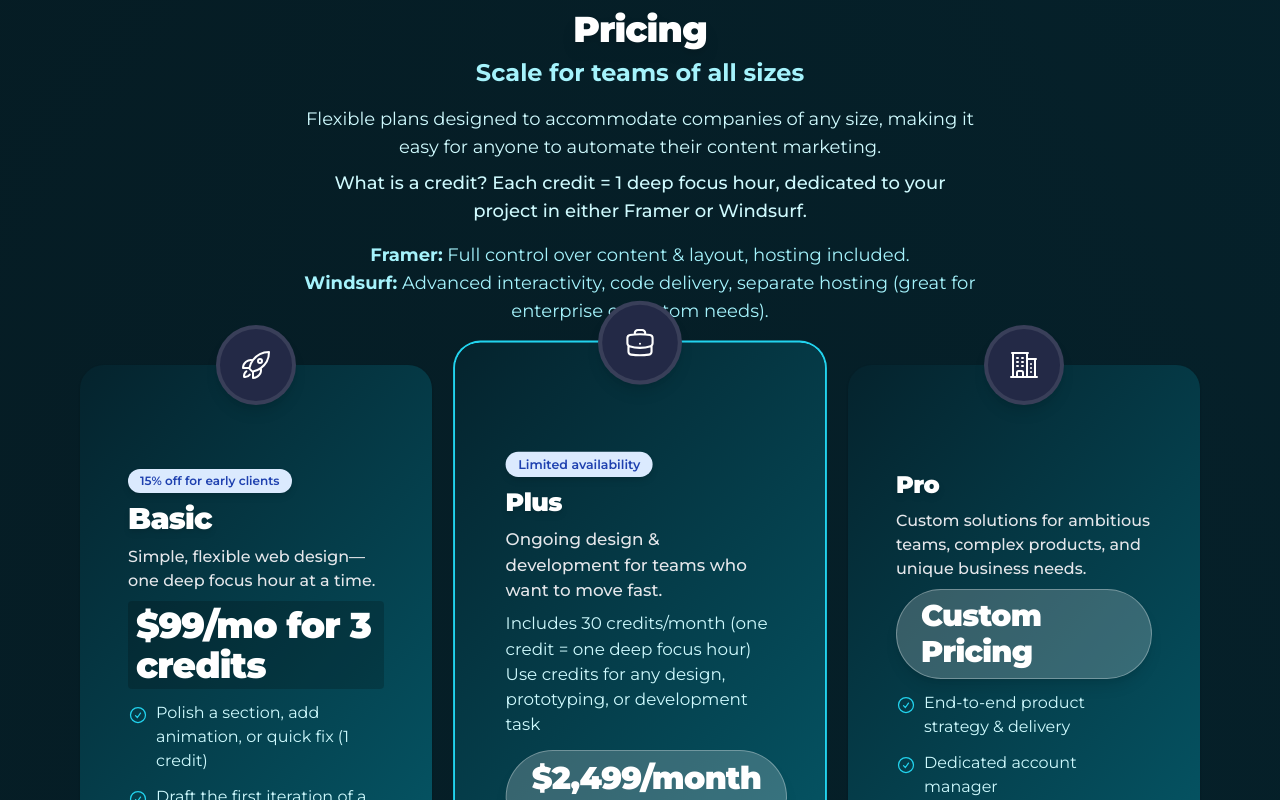
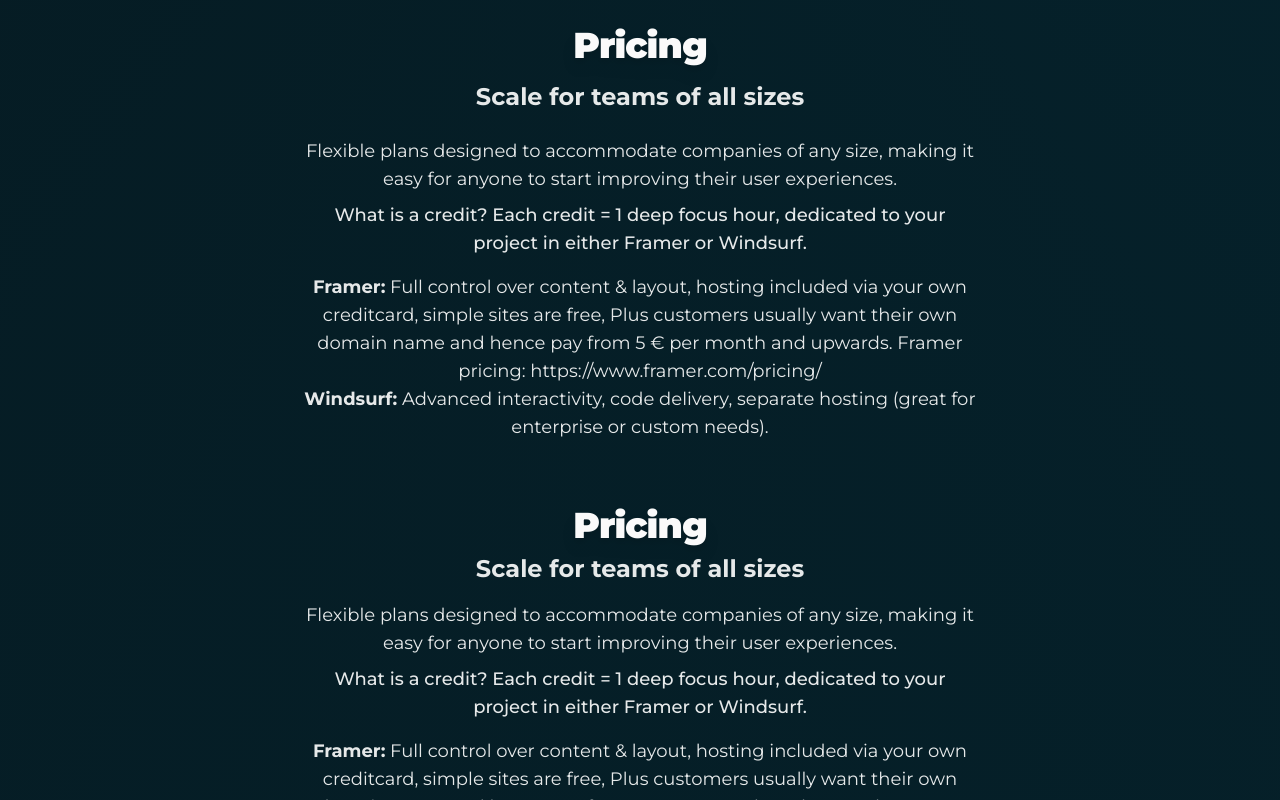
Before and after one commit to mbjorke/blueberry-site, a Next.js app: page / in a window 1280 px wide. Shown: the part 940-1740 px from the top of the page. Built offline with nearby package versions, Linux system fonts and the light colour scheme.

Commit message:
Enhance Plans section: active card less prominent, hover text brightness 130, improved spacing and visual hierarchy

```diff
--- /dev/null
+++ b/src/app/error.tsx
@@ -0,0 +1,21 @@
+"use client";
+import React from "react";
+
+export default function GlobalError({ error, reset }: { error: Error; reset: () => void }) {
+  return (
+    <html>
+      <body className="flex flex-col items-center justify-center min-h-screen bg-gray-900 text-white">
+        <h2 className="text-3xl font-bold mb-4">Something went wrong!</h2>
+        <pre className="bg-gray-800 p-4 rounded text-red-400 mb-4 max-w-lg overflow-x-auto">
+          {error.message}
+        </pre>
+        <button
+          className="px-6 py-2 bg-cyan-600 rounded font-semibold hover:bg-cyan-700 transition"
+          onClick={() => reset()}
+        >
+          Try again
+        </button>
+      </body>
+    </html>
+  );
+}
--- a/src/components/Plans.tsx
+++ b/src/components/Plans.tsx
@@ -63,57 +63,72 @@
   // Toggle state for the add-on in the Starter card
   const [starterAddon, setStarterAddon] = useState(false);
   return (
-    <section className="py-20 px-4 max-w-6xl mx-auto rounded-3xl bg-transparent">
-      <h2 className="text-4xl font-extrabold mb-2 text-center tracking-tight text-white drop-shadow-lg">Pricing</h2>
-      <h3 className="text-2xl font-bold mb-4 text-center text-cyan-200">Scale for teams of all sizes</h3>
-      <p className="text-lg text-center text-cyan-100 max-w-2xl mx-auto mb-10">
-        Flexible plans designed to accommodate companies of any size, making it easy for anyone to automate their content marketing.<br />
+    <section className="py-24 max-w-[1400px] mx-auto px-4 rounded-3xl bg-transparent">
+  <div className="mb-16">
+    <h2 className="text-4xl font-extrabold mb-4 text-center tracking-tight text-neutral-50 group-hover:filter group-hover:brightness-130 drop-shadow-lg">Pricing</h2>
+    <h3 className="text-2xl font-bold mb-6 text-center text-white/90 group-hover:filter group-hover:brightness-130">Scale for teams of all sizes</h3>
+    <p className="text-lg text-center text-white/90 group-hover:filter group-hover:brightness-130 max-w-2xl mx-auto mb-12">
+      Flexible plans designed to accommodate companies of any size, making it easy for anyone to start improving their user experiences.<br />
+      <span className="block mt-2 font-medium">What is a credit? Each credit = 1 deep focus hour, dedicated to your project in either Framer or Windsurf.</span>
+      <span className="block mt-4 text-white/90 group-hover:filter group-hover:brightness-130">
+        <strong>Framer:</strong> Full control over content & layout, hosting included via your own creditcard, simple sites are free, Plus customers usually want their own domain name and hence pay from 5 € per month and upwards. Framer pricing: https://www.framer.com/pricing/<br />
+        <strong>Windsurf:</strong> Advanced interactivity, code delivery, separate hosting (great for enterprise or custom needs).
+      </span>
+    </p>
+  </div>
+      <h2 className="text-4xl font-extrabold mb-2 text-center tracking-tight text-neutral-50 group-hover:filter group-hover:brightness-130 drop-shadow-lg">Pricing</h2>
+      <h3 className="text-2xl font-bold mb-4 text-center text-white/90 group-hover:filter group-hover:brightness-130">Scale for teams of all sizes</h3>
+      <p className="text-lg text-center text-white/90 group-hover:filter group-hover:brightness-130 max-w-2xl mx-auto mb-10">
+        Flexible plans designed to accommodate companies of any size, making it easy for anyone to start improving their user experiences.<br />
         <span className="block mt-2 font-medium">What is a credit? Each credit = 1 deep focus hour, dedicated to your project in either Framer or Windsurf.</span>
-        <span className="block mt-4 text-cyan-200">
-          <strong>Framer:</strong> Full control over content & layout, hosting included.<br />
+        <span className="block mt-4 text-white/90 group-hover:filter group-hover:brightness-130">
+          <strong>Framer:</strong> Full control over content & layout, hosting included via your own creditcard, simple sites are free, Plus customers usually want their own domain name and hence pay from 5 € per month and upwards. Framer pricing: https://www.framer.com/pricing/<br />
           <strong>Windsurf:</strong> Advanced interactivity, code delivery, separate hosting (great for enterprise or custom needs).
         </span>
       </p>
-      <div className="grid md:grid-cols-3 gap-8">
+      <div className="grid md:grid-cols-3 gap-8 lg:gap-12">
         {services.map((service, idx) => {
           let displayPrice = service.price;
           return (
             <div
               key={idx}
-              className={`relative rounded-[24px] shadow-[0px_1px_2px_0px_rgba(0,0,0,0.25)] bg-[linear-gradient(-47.07deg,_#056c7e_0%,_rgb(5,35,45)_100%)] p-12 flex flex-col justify-between transition-all duration-200 brightness-100 hover:brightness-125
-                ${service.highlight ? 'scale-105 z-10 ring-2 ring-cyan-400' : ''}`}
+              className={`group relative rounded-[24px] p-12 flex flex-col justify-between transition-all duration-200
+                ${service.highlight
+                   ? 'z-10 ring-1 ring-cyan-400 shadow-2xl bg-gradient-to-b from-cyan-900/40 to-cyan-800/30 border border-cyan-400'
+                   : 'shadow-lg bg-[linear-gradient(-47.07deg,_#056c7e_0%,_rgb(5,35,45)_100%)]'}
+                hover:scale-105 hover:z-20 hover:shadow-2xl hover:ring-2 hover:ring-cyan-300 hover:bg-gradient-to-b hover:from-cyan-900/80 hover:to-cyan-800/60` }
             >
               {/* Tier Icon */}
               <div className="absolute -top-10 left-1/2 -translate-x-1/2 rounded-full p-5 shadow-lg flex items-center justify-center w-20 h-20 bg-[#232946] border-4 border-white/10">
                 {(() => {
                   const Icon = TierIcons[service.title as keyof typeof TierIcons];
-                  return <Icon className="w-10 h-10 text-white" aria-label={service.title + ' icon'} />;
+                  return <Icon className="w-10 h-10 text-neutral-50 group-hover:filter group-hover:brightness-130" aria-label={service.title + ' icon'} />;
                 })()}
               </div>
-              <div className="mt-14 flex flex-col items-center h-full w-full">
+              <div className="mt-14 flex flex-col items-center h-full w-full group">
                 {/* Custom rendering for the first card (Starter Credits) */}
                 {idx === 0 ? (
                   <>
                     {/* Badge */}
                     <div className="mb-2 w-full flex justify-start">
-                      <span className="inline-block px-3 py-1 rounded-full text-xs font-semibold bg-blue-100 text-blue-800 drop-shadow-md">
+                      <span className="inline-block px-3 py-1 rounded-full text-xs font-semibold bg-blue-100 text-neutral-900 drop-shadow-md">
                         {service.badge}
                       </span>
                     </div>
-                    <h3 className="text-3xl font-extrabold mb-2 text-left w-full tracking-tight text-white drop-shadow-md">
+                    <h3 className="text-3xl font-extrabold mb-2 text-left w-full tracking-tight text-neutral-50 group-hover:filter group-hover:brightness-130 drop-shadow-md">
                       {service.displayTitle}
                     </h3>
-                    <div className="text-gray-200 text-base w-full mb-2 text-left font-medium">{service.subtitle}</div>
+                    <div className="text-white/80 group-hover:filter group-hover:brightness-130 text-base w-full mb-2 text-left font-medium">{service.subtitle}</div>
                     <div className="text-left w-full mb-3">
-                      <span className="inline-block px-2 py-1 rounded font-extrabold text-4xl tracking-tight text-white bg-black/20">
+                      <span className="inline-block px-2 py-1 rounded font-extrabold text-4xl tracking-tight text-neutral-50 group-hover:filter group-hover:brightness-130 bg-black/20">
                         {displayPrice}
                       </span>
                     </div>
                     {/* Features (single column for clarity) */}
                     <ul className="w-full mb-4 space-y-3">
                       {service.features.map((feature, i) => (
-                        <li key={i} className="flex items-start text-base text-cyan-100">
-                          <CheckIcon className="w-5 h-5 mr-2 mt-1 flex-shrink-0 text-cyan-400" />
+                        <li key={i} className="flex items-start text-base text-white/90 group-hover:filter group-hover:brightness-130">
+                          <CheckIcon className="w-5 h-5 mr-2 mt-1 flex-shrink-0 text-white/90 group-hover:filter group-hover:brightness-130" />
                           <span>{feature}</span>
                         </li>
                       ))}
@@ -124,26 +139,26 @@
                     {/* Badge for Plus/Pro */}
                     {service.badge && (
                       <div className="mb-2 w-full flex justify-start">
-                        <span className="inline-block px-3 py-1 rounded-full text-xs font-semibold bg-blue-100 text-blue-800 drop-shadow-md">
+                        <span className="inline-block px-3 py-1 rounded-full text-xs font-semibold bg-blue-100 text-neutral-900 drop-shadow-md">
                           {service.badge}
                         </span>
                       </div>
                     )}
-                    <h3 className="text-2xl font-extrabold mb-2 text-left w-full tracking-tight text-white drop-shadow-md">
+                    <h3 className="text-3xl font-extrabold mb-2 text-left w-full tracking-tight text-neutral-50 group-hover:filter group-hover:brightness-130 drop-shadow-md">
                       {service.title}
                     </h3>
                     {service.subtitle && (
-                      <div className="text-gray-200 text-base w-full mb-2 text-left font-medium">{service.subtitle}</div>
+                      <div className="text-white/80 group-hover:filter group-hover:brightness-130 text-base w-full mb-2 text-left font-medium">{service.subtitle}</div>
                     )}
                     {/* For the Plus plan (idx === 1), move first two features to a paragraph above the price */}
                     {idx === 1 && (
-                      <div className="text-cyan-100 text-base w-full mb-3 text-left">
-                        <span>{service.features[0]}</span><br />
-                        <span>{service.features[1]}</span>
+                      <div className="text-white/90 group-hover:filter group-hover:brightness-130 text-base w-full mb-3 text-left">
+                        <span className="text-base">{service.features[0]}</span><br />
+                        <span className="text-base">{service.features[1]}</span>
                       </div>
                     )}
                     <div className="text-left w-full mb-3">
-                      <span className="inline-block px-6 py-2 rounded-full font-extrabold text-3xl shadow-lg tracking-tight bg-white/20 text-white border border-white/30">
+                      <span className="inline-block px-2 py-1 rounded font-extrabold text-4xl tracking-tight text-neutral-50 group-hover:filter group-hover:brightness-130 bg-black/20">
                         {service.price}
                       </span>
                     </div>
@@ -152,15 +167,15 @@
                         ? service.features.slice(2)
                         : service.features
                       ).map((feature, i) => (
-                        <li key={i} className="flex items-start text-base text-cyan-100">
-                          <CheckIcon className="w-5 h-5 mr-2 mt-1 flex-shrink-0 text-cyan-400" />
+                        <li key={i} className="flex items-start text-base text-white/90 group-hover:filter group-hover:brightness-130">
+                          <CheckIcon className="w-5 h-5 mr-2 mt-1 flex-shrink-0 text-white/90 group-hover:filter group-hover:brightness-130" />
                           <span>{feature}</span>
                         </li>
                       ))}
                     </ul>
                     <a
                       href={service.cta.url}
-                      className="mt-4 w-full inline-block px-6 py-3 rounded-xl font-semibold text-center transition-colors duration-200 text-lg shadow-lg border-2 bg-white/10 text-white border-white/20 hover:bg-white/20 hover:text-blue-200"
+                      className="mt-4 w-full inline-block px-6 py-3 rounded-xl font-semibold text-center transition-colors duration-200 text-lg shadow-lg border-2 bg-white/10 text-neutral-50 group-hover:filter group-hover:brightness-130 border-white/20 hover:bg-white/20 hover:text-white/20"
                     >
                       {service.cta.label}
                     </a>
```
